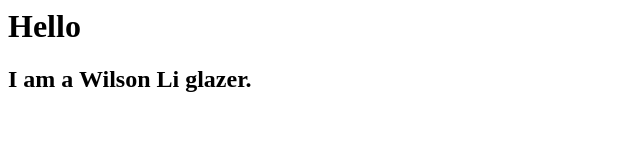
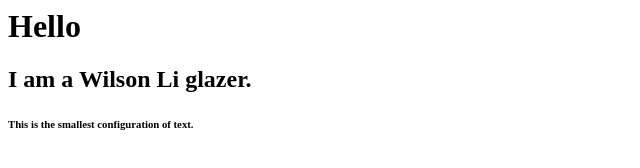
Before and after one commit to lewisxiwenc/aboutme_HTML_project, a plain HTML site: page index.html in a window 1280 px wide. Shown: the whole page, without its empty margins (0-640 px from the left). Drawn offline with Linux system fonts and the light colour scheme.

Commit message:
Update index.html

```diff
--- a/index.html
+++ b/index.html
@@ -8,5 +8,6 @@
     <!-- header tags -->
     <h1>Hello</h1>
     <h2>I am a Wilson Li glazer.</h2>
+    <h6>This is the smallest configuration of text.</h6>
 </body>
 </html>
```
